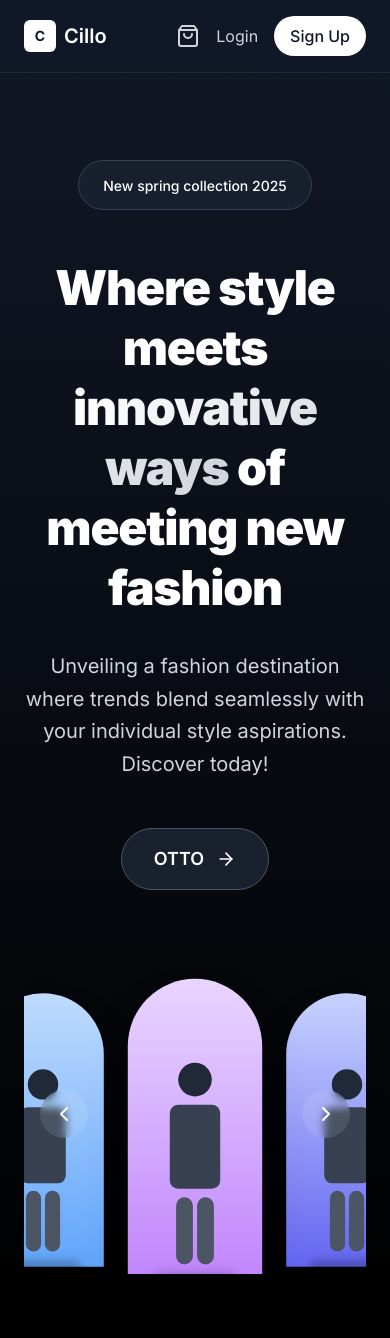
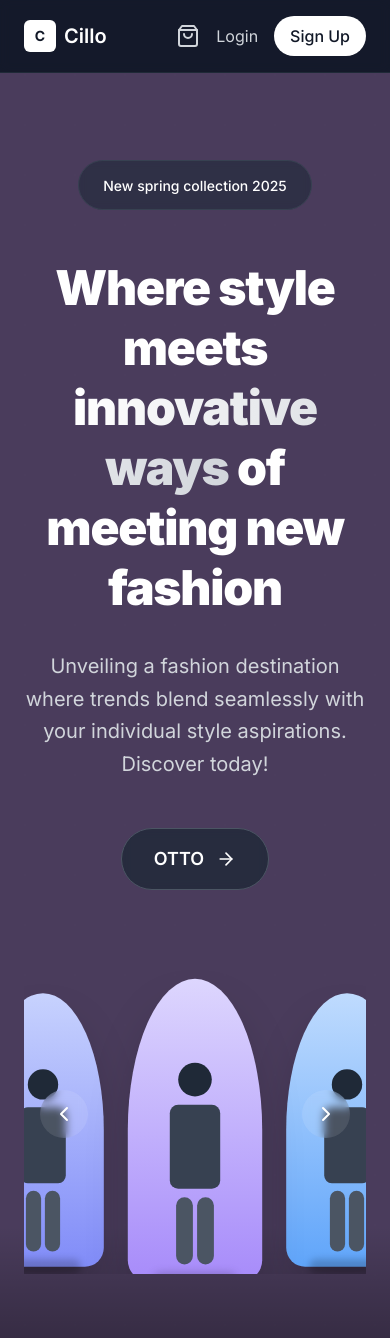
Before and after one commit to shikari2333/style-sync-showcase-hero-19, a React (Vite) app: page / in a window 390 px wide. Shown: the top 1338 px of the page. Built offline with nearby package versions, Linux system fonts and the light colour scheme.

Commit message:
Refactor: Implement dynamic hero section
Implement a dynamic hero section with brand/collection-themed states, background color transitions, product image carousels, and text animations. Add responsiveness for different screen sizes.

```diff
--- a/src/components/Hero.tsx
+++ b/src/components/Hero.tsx
@@ -4,24 +4,55 @@ import { ArrowRight } from 'lucide-react';
 import ModelCarousel from './ModelCarousel';
 
 const Hero = () => {
-  const [ctaText, setCtaText] = useState("New Collection");
-  const ctaTexts = ["New Collection", "OTTO", "SEXY ON THE COVER"];
-  const [ctaIndex, setCtaIndex] = useState(0);
+  const [currentState, setCurrentState] = useState(0);
+
+  const collectionStates = [
+    {
+      id: 1,
+      name: "New Spring Collection",
+      backgroundColor: "#1F1F1F",
+      bannerText: "New spring collection 2025",
+      ctaText: "New Collection"
+    },
+    {
+      id: 2,
+      name: "OTTO Collection",
+      backgroundColor: "#4A3C5C",
+      bannerText: "New spring collection 2025",
+      ctaText: "OTTO"
+    },
+    {
+      id: 3,
+      name: "Cover Story Collection",
+      backgroundColor: "#2A4D4A",
+      bannerText: "New spring collection 2025",
+      ctaText: "SEXY ON THE COVER"
+    }
+  ];
+
+  const currentCollection = collectionStates[currentState];
 
   useEffect(() => {
     const interval = setInterval(() => {
-      setCtaIndex((prev) => (prev + 1) % ctaTexts.length);
+      setCurrentState((prev) => (prev + 1) % collectionStates.length);
     }, 4000);
 
     return () => clearInterval(interval);
   }, []);
 
-  useEffect(() => {
-    setCtaText(ctaTexts[ctaIndex]);
-  }, [ctaIndex]);
+  const nextState = () => {
+    setCurrentState((prev) => (prev + 1) % collectionStates.length);
+  };
+
+  const prevState = () => {
+    setCurrentState((prev) => (prev - 1 + collectionStates.length) % collectionStates.length);
+  };
 
   return (
-    <div className="min-h-screen bg-gradient-to-b from-gray-900 to-black pt-20 relative overflow-hidden">
+    <div
+      className="min-h-screen pt-20 relative overflow-hidden transition-colors duration-1000 ease-in-out"
+      style={{ backgroundColor: currentCollection.backgroundColor }}
+    >
       {/* Background Pattern */}
       <div className="absolute inset-0 opacity-5">
         <div className="absolute inset-0 bg-[radial-gradient(circle_at_50%_50%,rgba(255,255,255,0.1)_1px,transparent_1px)] bg-[length:50px_50px]"></div>
@@ -31,7 +62,9 @@ const Hero = () => {
         {/* Top Banner */}
         <div className="flex justify-center mb-12">
           <div className="bg-gray-800/60 backdrop-blur-sm border border-gray-700 rounded-full px-6 py-3">
-            <span className="text-white text-sm font-medium">New spring collection 2025</span>
+            <span className="text-white text-sm font-medium transition-opacity duration-300">
+              {currentCollection.bannerText}
+            </span>
           </div>
         </div>
 
@@ -54,8 +87,8 @@ const Hero = () => {
           <div className="flex justify-center">
             <button className="group relative bg-gray-800/80 hover:bg-gray-700/80 border border-gray-600 hover:border-gray-500 text-white px-8 py-4 rounded-full font-semibold text-lg transition-all duration-300 hover:scale-105 hover:shadow-2xl backdrop-blur-sm">
               <span className="flex items-center space-x-3">
-                <span className="transition-all duration-500">
-                  {ctaText}
+                <span className="transition-opacity duration-300">
+                  {currentCollection.ctaText}
                 </span>
                 <ArrowRight className="w-5 h-5 group-hover:translate-x-1 transition-transform duration-300" />
               </span>
@@ -66,14 +99,18 @@ const Hero = () => {
           </div>
         </div>
 
-        {/* 3D Model Carousel */}
+        {/* Product Carousel */}
         <div className="relative">
-          <ModelCarousel />
+          <ModelCarousel
+            currentState={currentState}
+            onNext={nextState}
+            onPrev={prevState}
+          />
         </div>
       </div>
 
       {/* Bottom Gradient Overlay */}
-      <div className="absolute bottom-0 left-0 right-0 h-32 bg-gradient-to-t from-black to-transparent"></div>
+      <div className="absolute bottom-0 left-0 right-0 h-32 bg-gradient-to-t from-black/30 to-transparent"></div>
     </div>
   );
 };
--- a/src/components/ModelCarousel.tsx
+++ b/src/components/ModelCarousel.tsx
@@ -1,127 +1,229 @@
 
-import React, { useState, useEffect } from 'react';
+import React from 'react';
 import { ChevronLeft, ChevronRight } from 'lucide-react';
 
-const ModelCarousel = () => {
-  const [currentSet, setCurrentSet] = useState(0);
+interface ModelCarouselProps {
+  currentState: number;
+  onNext: () => void;
+  onPrev: () => void;
+}
 
-  const modelSets = [
+const ModelCarousel: React.FC<ModelCarouselProps> = ({ currentState, onNext, onPrev }) => {
+  const collectionImages = [
     {
+      // New Spring Collection
       id: 1,
       models: [
-        { id: 1, name: "Casual Elegance", color: "bg-gradient-to-b from-orange-200 to-orange-400", position: "transform scale-90 -translate-x-4" },
-        { id: 2, name: "Urban Street", color: "bg-gradient-to-b from-amber-200 to-amber-500", position: "transform scale-95 -translate-x-2" },
-        { id: 3, name: "Contemporary", color: "bg-gradient-to-b from-gray-200 to-gray-400", position: "transform scale-105 z-10" },
-        { id: 4, name: "Modern Formal", color: "bg-gradient-to-b from-stone-200 to-stone-400", position: "transform scale-95 translate-x-2" },
-        { id: 5, name: "Avant-garde", color: "bg-gradient-to-b from-slate-200 to-slate-500", position: "transform scale-90 translate-x-4" }
+        {
+          id: 1,
+          name: "Casual Elegance",
+          color: "bg-gradient-to-b from-orange-200 to-orange-400",
+          position: "transform scale-90 -translate-x-4",
+          description: "White t-shirt with dark brown V-neck sweater"
+        },
+        {
+          id: 2,
+          name: "Urban Comfort",
+          color: "bg-gradient-to-b from-amber-200 to-amber-500",
+          position: "transform scale-95 -translate-x-2",
+          description: "Dark brown oversized shirt and trousers"
+        },
+        {
+          id: 3,
+          name: "Street Style",
+          color: "bg-gradient-to-b from-gray-200 to-gray-400",
+          position: "transform scale-105 z-10",
+          description: "Grey patterned sweater with light blue jeans"
+        },
+        {
+          id: 4,
+          name: "Modern Formal",
+          color: "bg-gradient-to-b from-stone-200 to-stone-400",
+          position: "transform scale-95 translate-x-2",
+          description: "Dark charcoal oversized suit jacket"
+        },
+        {
+          id: 5,
+          name: "Edgy Leather",
+          color: "bg-gradient-to-b from-slate-200 to-slate-500",
+          position: "transform scale-90 translate-x-4",
+          description: "Black leather jacket with high collar"
+        }
       ]
     },
     {
+      // OTTO Collection
       id: 2,
       models: [
-        { id: 6, name: "Spring Fresh", color: "bg-gradient-to-b from-green-200 to-green-400", position: "transform scale-90 -translate-x-4" },
-        { id: 7, name: "Summer Vibes", color: "bg-gradient-to-b from-blue-200 to-blue-400", position: "transform scale-95 -translate-x-2" },
-        { id: 8, name: "Classic Style", color: "bg-gradient-to-b from-purple-200 to-purple-400", position: "transform scale-105 z-10" },
-        { id: 9, name: "Night Out", color: "bg-gradient-to-b from-indigo-200 to-indigo-500", position: "transform scale-95 translate-x-2" },
-        { id: 10, name: "Weekend Casual", color: "bg-gradient-to-b from-pink-200 to-pink-400", position: "transform scale-90 translate-x-4" }
+        {
+          id: 6,
+          name: "Minimalist Chic",
+          color: "bg-gradient-to-b from-purple-200 to-purple-400",
+          position: "transform scale-90 -translate-x-4",
+          description: "Clean white shirt with tailored trousers"
+        },
+        {
+          id: 7,
+          name: "Smart Casual",
+          color: "bg-gradient-to-b from-indigo-200 to-indigo-400",
+          position: "transform scale-95 -translate-x-2",
+          description: "Navy blazer with light knit sweater"
+        },
+        {
+          id: 8,
+          name: "Contemporary",
+          color: "bg-gradient-to-b from-violet-200 to-violet-400",
+          position: "transform scale-105 z-10",
+          description: "Structured coat with slim-fit jeans"
+        },
+        {
+          id: 9,
+          name: "Urban Edge",
+          color: "bg-gradient-to-b from-blue-200 to-blue-400",
+          position: "transform scale-95 translate-x-2",
+          description: "Textured hoodie with cargo pants"
+        },
+        {
+          id: 10,
+          name: "Refined Casual",
+          color: "bg-gradient-to-b from-cyan-200 to-cyan-400",
+          position: "transform scale-90 translate-x-4",
+          description: "Button-down shirt with chino pants"
+        }
       ]
     },
     {
+      // Cover Story Collection
       id: 3,
       models: [
-        { id: 11, name: "Minimalist Chic", color: "bg-gradient-to-b from-cyan-200 to-cyan-400", position: "transform scale-90 -translate-x-4" },
-        { id: 12, name: "Bold Statement", color: "bg-gradient-to-b from-yellow-200 to-yellow-400", position: "transform scale-95 -translate-x-2" },
-        { id: 13, name: "Luxury Comfort", color: "bg-gradient-to-b from-red-200 to-red-400", position: "transform scale-105 z-10" },
-        { id: 14, name: "Tech Wear", color: "bg-gradient-to-b from-teal-200 to-teal-400", position: "transform scale-95 translate-x-2" },
-        { id: 15, name: "Retro Future", color: "bg-gradient-to-b from-violet-200 to-violet-400", position: "transform scale-90 translate-x-4" }
+        {
+          id: 11,
+          name: "Bold Statement",
+          color: "bg-gradient-to-b from-red-200 to-red-400",
+          position: "transform scale-90 -translate-x-4",
+          description: "Dramatic black evening jacket"
+        },
+        {
+          id: 12,
+          name: "Sleek Formal",
+          color: "bg-gradient-to-b from-pink-200 to-pink-400",
+          position: "transform scale-95 -translate-x-2",
+          description: "Fitted blazer with statement accessories"
+        },
+        {
+          id: 13,
+          name: "Cover Ready",
+          color: "bg-gradient-to-b from-rose-200 to-rose-400",
+          position: "transform scale-105 z-10",
+          description: "Luxurious velvet suit with bold styling"
+        },
+        {
+          id: 14,
+          name: "Night Out",
+          color: "bg-gradient-to-b from-emerald-200 to-emerald-400",
+          position: "transform scale-95 translate-x-2",
+          description: "Edgy leather ensemble with metal details"
+        },
+        {
+          id: 15,
+          name: "Avant-garde",
+          color: "bg-gradient-to-b from-teal-200 to-teal-400",
+          position: "transform scale-90 translate-x-4",
+          description: "Experimental silhouette with bold patterns"
+        }
       ]
     }
   ];
 
-  useEffect(() => {
-    const interval = setInterval(() => {
-      setCurrentSet((prev) => (prev + 1) % modelSets.length);
-    }, 4000);
-
-    return () => clearInterval(interval);
-  }, []);
-
-  const nextSet = () => {
-    setCurrentSet((prev) => (prev + 1) % modelSets.length);
-  };
-
-  const prevSet = () => {
-    setCurrentSet((prev) => (prev - 1 + modelSets.length) % modelSets.length);
-  };
+  const currentCollection = collectionImages[currentState];
 
   return (
     <div className="relative w-full h-80 overflow-hidden">
       {/* Navigation Arrows */}
       <button
-        onClick={prevSet}
-        className="absolute left-4 top-1/2 -translate-y-1/2 z-20 w-12 h-12 bg-white/10 backdrop-blur-sm rounded-full flex items-center justify-center hover:bg-white/20 transition-all duration-300"
+        onClick={onPrev}
+        className="absolute left-4 top-1/2 -translate-y-1/2 z-20 w-12 h-12 bg-white/10 backdrop-blur-sm rounded-full flex items-center justify-center hover:bg-white/20 transition-all duration-300 hover:scale-110"
       >
         <ChevronLeft className="w-6 h-6 text-white" />
       </button>
 
       <button
-        onClick={nextSet}
-        className="absolute right-4 top-1/2 -translate-y-1/2 z-20 w-12 h-12 bg-white/10 backdrop-blur-sm rounded-full flex items-center justify-center hover:bg-white/20 transition-all duration-300"
+        onClick={onNext}
+        className="absolute right-4 top-1/2 -translate-y-1/2 z-20 w-12 h-12 bg-white/10 backdrop-blur-sm rounded-full flex items-center justify-center hover:bg-white/20 transition-all duration-300 hover:scale-110"
       >
         <ChevronRight className="w-6 h-6 text-white" />
       </button>
 
       {/* Model Display */}
       <div className="flex items-end justify-center h-full space-x-4 px-16">
-        {modelSets[currentSet].models.map((model, index) => (
+        {currentCollection.models.map((model, index) => (
           <div
-            key={model.id}
+            key={`${currentCollection.id}-${model.id}`}
             className={`relative transition-all duration-1000 ease-in-out ${model.position} hover:scale-110`}
             style={{
               transitionDelay: `${index * 100}ms`
             }}
           >
-            {/* Model Frame */}
+            {/* Model Frame with Unique Border Radius */}
             <div className="relative">
-              <div className={`w-32 h-72 ${model.color} rounded-t-full rounded-b-3xl shadow-2xl overflow-hidden`}>
+              <div
+                className={`w-32 h-72 ${model.color} shadow-2xl overflow-hidden transition-all duration-1000`}
+                style={{
+                  borderTopLeftRadius: '50%',
+                  borderTopRightRadius: '50%',
+                  borderBottomLeftRadius: '20px',
+                  borderBottomRightRadius: '20px'
+                }}
+              >
                 {/* Simulated Model Figure */}
                 <div className="absolute inset-0 flex flex-col items-center justify-end p-4">
                   {/* Head */}
-                  <div className="w-8 h-8 bg-gray-800 rounded-full mb-2"></div>
+                  <div className="w-8 h-8 bg-gray-800 rounded-full mb-2 transition-all duration-500"></div>
 
                   {/* Body */}
-                  <div className="w-12 h-20 bg-gray-700 rounded-lg mb-2"></div>
+                  <div className="w-12 h-20 bg-gray-700 rounded-lg mb-2 transition-all duration-500"></div>
 
                   {/* Legs */}
                   <div className="flex space-x-1">
-                    <div className="w-4 h-16 bg-gray-600 rounded-lg"></div>
-                    <div className="w-4 h-16 bg-gray-600 rounded-lg"></div>
+                    <div className="w-4 h-16 bg-gray-600 rounded-lg transition-all duration-500"></div>
+                    <div className="w-4 h-16 bg-gray-600 rounded-lg transition-all duration-500"></div>
                   </div>
                 </div>
 
                 {/* Hover Overlay */}
-                <div className="absolute inset-0 bg-black/20 opacity-0 hover:opacity-100 transition-opacity duration-300 flex items-center justify-center">
-                  <span className="text-white text-xs font-medium text-center px-2">
-                    {model.name}
-                  </span>
+                <div className="absolute inset-0 bg-black/30 opacity-0 hover:opacity-100 transition-opacity duration-300 flex items-center justify-center">
+                  <div className="text-white text-xs font-medium text-center px-2">
+                    <div className="font-semibold mb-1">{model.name}</div>
+                    <div className="text-[10px] opacity-90">{model.description}</div>
+                  </div>
                 </div>
               </div>
 
               {/* Shadow */}
-              <div className="absolute -bottom-2 left-1/2 -translate-x-1/2 w-20 h-4 bg-black/20 rounded-full blur-sm"></div>
+              <div className="absolute -bottom-2 left-1/2 -translate-x-1/2 w-20 h-4 bg-black/20 rounded-full blur-sm transition-all duration-1000"></div>
             </div>
           </div>
         ))}
       </div>
 
-      {/* Dots Indicator */}
+      {/* Collection Indicator Dots */}
       <div className="absolute bottom-4 left-1/2 -translate-x-1/2 flex space-x-2">
-        {modelSets.map((_, index) => (
+        {collectionImages.map((_, index) => (
           <button
             key={index}
-            onClick={() => setCurrentSet(index)}
+            onClick={() => {
+              if (index > currentState) {
+                for (let i = 0; i < index - currentState; i++) {
+                  setTimeout(() => onNext(), i * 100);
+                }
+              } else if (index < currentState) {
+                for (let i = 0; i < currentState - index; i++) {
+                  setTimeout(() => onPrev(), i * 100);
+                }
+              }
+            }}
             className={`w-2 h-2 rounded-full transition-all duration-300 ${
-              index === currentSet ? 'bg-white w-6' : 'bg-white/40'
+              index === currentState ? 'bg-white w-6' : 'bg-white/40'
             }`}
           />
         ))}
```
Also changed, not shown: src/index.css (+19 -0 lines), tailwind.config.ts (+16 -2 lines).
